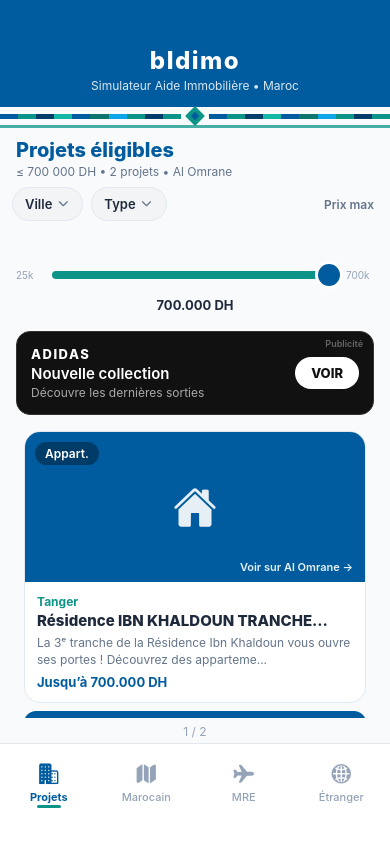
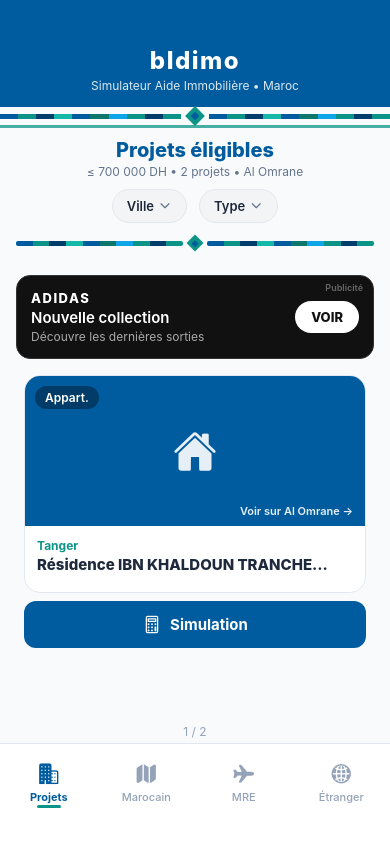
Before and after one commit to TAXI84/bldimo, a React Native app: screen / in a window 390 px wide. Built offline with nearby package versions, Linux system fonts and the light colour scheme.

Commit message:
ui: remove price slider, show surface/price ranges, zellige strip

```diff
--- a/app/projets.tsx
+++ b/app/projets.tsx
@@ -1,112 +1,108 @@
-import { useMemo, useRef, useState, useCallback } from 'react';
+import { useMemo, useRef, useState } from 'react';
 import {
-  View, Text, Image, StyleSheet, ScrollView, Dimensions, TouchableOpacity, Linking,
-  NativeSyntheticEvent, NativeScrollEvent, Modal, Pressable, PanResponder, LayoutChangeEvent,
+  View,
+  Text,
+  Image,
+  StyleSheet,
+  ScrollView,
+  Dimensions,
+  TouchableOpacity,
+  Linking,
+  NativeSyntheticEvent,
+  NativeScrollEvent,
+  Modal,
+  Pressable,
 } from 'react-native';
 import { Ionicons } from '@expo/vector-icons';
 import { getProjects, Project } from '../src/data/projects';
 import { Colors } from '../src/constants/theme';
 import AdBanner from '../src/components/AdBanner';
+import ZelligeAccent from '../src/components/ZelligeAccent';
 
 const { width: SCREEN_W } = Dimensions.get('window');
 const CARD_WIDTH = SCREEN_W - 48;
 const CARD_MARGIN = 12;
-const PRICE_MIN = 25000;
-const PRICE_MAX = 700000;
-const PRICE_STEP = 1000;
 
 const ALL_PROJECTS = getProjects();
 
 type TypeFilter = 'all' | 'appartement' | 'maison' | 'villa';
-interface Props { onSimulate?: () => void; }
+interface Props {
+  onSimulate?: () => void;
+}
 
-function snapPrice(v: number) {
-  const clamped = Math.min(PRICE_MAX, Math.max(PRICE_MIN, v));
-  return Math.round(clamped / PRICE_STEP) * PRICE_STEP;
+function formatDh(n: number) {
+  return n.toLocaleString('fr-MA');
+}
+
+/** Lignes surface / prix uniquement si données réelles présentes */
+function ProjectMeta({ project }: { project: Project }) {
+  const hasSurface =
+    project.surfaceMin != null || project.surfaceMax != null;
+  const hasPrice = project.priceMin != null || project.priceMax != null;
+
+  // Ne rien afficher si aucun des deux
+  if (!hasSurface && !hasPrice) return null;
+
+  const surfaceLine = (() => {
+    if (!hasSurface) return null;
+    const a = project.surfaceMin;
+    const b = project.surfaceMax;
+    if (a != null && b != null && a !== b) {
+      return `de ${a} m² à ${b} m²`;
+    }
+    const v = a != null ? a : b;
+    return v != null ? `${v} m²` : null;
+  })();
+
+  const priceLine = (() => {
+    if (!hasPrice) return null;
+    const a = project.priceMin;
+    const b = project.priceMax;
+    // Ne pas afficher un faux "Jusqu'à 700000" si c'est juste le plafond filtre sans min réel
+    if (a == null && b != null && b >= 700000) return null;
+    if (a != null && b != null && a !== b) {
+      return `de ${formatDh(a)} DH à ${formatDh(b)} DH`;
+    }
+    const v = a != null ? a : b;
+    return v != null ? `${formatDh(v)} DH` : null;
+  })();
+
+  if (!surfaceLine && !priceLine) return null;
+
+  return (
+    <View style={styles.metaBlock}>
+      {surfaceLine ? <Text style={styles.metaSurface}>{surfaceLine}</Text> : null}
+      {priceLine ? <Text style={styles.metaPrice}>{priceLine}</Text> : null}
+    </View>
+  );
 }
 
 export default function ProjetsScreen({ onSimulate }: Props) {
   const [index, setIndex] = useState(0);
   const [city, setCity] = useState('all');
   const [type, setType] = useState<TypeFilter>('all');
-  const [maxPrice, setMaxPrice] = useState(PRICE_MAX);
-  const [dragging, setDragging] = useState(false);
   const [cityOpen, setCityOpen] = useState(false);
   const [typeOpen, setTypeOpen] = useState(false);
   const scrollRef = useRef<ScrollView>(null);
-  const trackRef = useRef<View>(null);
-  const trackWidth = useRef(Math.max(1, SCREEN_W - 80));
-  const trackPageX = useRef(0);
 
   const cities = useMemo(() => {
     const list: string[] = [];
-    ALL_PROJECTS.forEach((p) => { if (list.indexOf(p.city) === -1) list.push(p.city); });
+    ALL_PROJECTS.forEach((p) => {
+      if (list.indexOf(p.city) === -1) list.push(p.city);
+    });
     list.sort();
     return list;
   }, []);
 
-  const filtered = useMemo(() => ALL_PROJECTS.filter((p) => {
-    if (city !== 'all' && p.city !== city) return false;
-    if (type !== 'all' && p.type !== type) return false;
-    const max = p.priceMax != null ? p.priceMax : 700000;
-    return max <= maxPrice;
-  }), [city, type, maxPrice]);
-
-  const ratio = (maxPrice - PRICE_MIN) / (PRICE_MAX - PRICE_MIN);
-
-  const applyPageX = useCallback((pageX: number) => {
-    const w = Math.max(1, trackWidth.current);
-    const local = pageX - trackPageX.current;
-    const r = Math.min(1, Math.max(0, local / w));
-    setMaxPrice(snapPrice(PRICE_MIN + r * (PRICE_MAX - PRICE_MIN)));
-  }, []);
-
-  const measureTrack = useCallback(() => {
-    const node = trackRef.current as any;
-    if (node && typeof node.measureInWindow === 'function') {
-      node.measureInWindow((x: number, _y: number, width: number) => {
-        if (typeof x === 'number') trackPageX.current = x;
-        if (width > 0) trackWidth.current = width;
-      });
-    }
-  }, []);
-
-  const panResponder = useRef(
-    PanResponder.create({
-      onStartShouldSetPanResponder: () => true,
-      onStartShouldSetPanResponderCapture: () => true,
-      onMoveShouldSetPanResponder: () => true,
-      onMoveShouldSetPanResponderCapture: () => true,
-      onPanResponderTerminationRequest: () => false,
-      onShouldBlockNativeResponder: () => true,
-      onPanResponderGrant: (evt) => {
-        try {
-          measureTrack();
-          setDragging(true);
-          if (typeof evt.nativeEvent.pageX === 'number') applyPageX(evt.nativeEvent.pageX);
-        } catch { setDragging(true); }
-      },
-      onPanResponderMove: (evt) => {
-        try {
-          if (typeof evt.nativeEvent.pageX === 'number') applyPageX(evt.nativeEvent.pageX);
-        } catch { /* ignore */ }
-      },
-      onPanResponderRelease: () => {
-        setDragging(false);
-        setIndex(0);
-        try { scrollRef.current?.scrollTo({ x: 0, animated: false }); } catch { /* ignore */ }
-      },
-      onPanResponderTerminate: () => setDragging(false),
-    })
-  ).current;
-
-  const onTrackLayout = (e: LayoutChangeEvent) => {
-    try {
-      const w = e.nativeEvent.layout.width;
-      if (w > 0) trackWidth.current = w;
-      measureTrack();
-    } catch { /* ignore */ }
-  };
+  const filtered = useMemo(
+    () =>
+      ALL_PROJECTS.filter((p) => {
+        if (city !== 'all' && p.city !== city) return false;
+        if (type !== 'all' && p.type !== type) return false;
+        return true;
+      }),
+    [city, type]
+  );
 
   const onScroll = (e: NativeSyntheticEvent<NativeScrollEvent>) => {
     const x = e.nativeEvent.contentOffset.x;
@@ -116,7 +112,11 @@
 
   const resetScroll = () => {
     setIndex(0);
-    try { scrollRef.current?.scrollTo({ x: 0, animated: false }); } catch { /* ignore */ }
+    try {
+      scrollRef.current?.scrollTo({ x: 0, animated: false });
+    } catch {
+      /* ignore */
+    }
   };
 
   const openAlOmrane = (project: Project) => {
@@ -131,7 +131,6 @@
   };
 
   const cityLabel = city === 'all' ? 'Ville' : city;
-  const bubbleLeft = 20 + ratio * Math.max(40, trackWidth.current - 40);
 
   return (
     <View style={styles.container}>
@@ -140,43 +139,33 @@
         {`≤ 700 000 DH • ${ALL_PROJECTS.length} projets • Al Omrane`}
       </Text>
 
+      {/* Filtres Ville + Type uniquement */}
       <View style={styles.filterLine}>
         <TouchableOpacity style={styles.dropBtn} onPress={() => setCityOpen(true)}>
-          <Text style={styles.dropText} numberOfLines={1}>{cityLabel}</Text>
+          <Text style={styles.dropText} numberOfLines={1}>
+            {cityLabel}
+          </Text>
           <Ionicons name="chevron-down" size={14} color={Colors.textLight} />
         </TouchableOpacity>
         <TouchableOpacity style={styles.dropBtn} onPress={() => setTypeOpen(true)}>
           <Text style={styles.dropText}>{typeLabel(type)}</Text>
           <Ionicons name="chevron-down" size={14} color={Colors.textLight} />
         </TouchableOpacity>
-        <View style={styles.priceHint}><Text style={styles.priceHintText}>Prix max</Text></View>
       </View>
 
-      <View style={styles.sliderBlock}>
-        {dragging ? (
-          <View style={[styles.bubble, { left: bubbleLeft }]}>
-            <Text style={styles.bubbleText}>{maxPrice.toLocaleString('fr-MA')} DH</Text>
-            <View style={styles.bubbleArrow} />
+      {/* Motif zellige à la place de la barre prix */}
+      <View style={styles.zelligeStrip}>
+        <View style={styles.zelligeStripSide}>
+          <ZelligeAccent />
+        </View>
+        <View style={styles.zelligeDiamond}>
+          <View style={styles.diamondOuter}>
+            <View style={styles.diamondInner} />
           </View>
-        ) : null}
-
-        <View style={styles.sliderRow}>
-          <Text style={styles.sliderHint}>25k</Text>
-          <View ref={trackRef} style={styles.sliderTrack} onLayout={onTrackLayout} {...panResponder.panHandlers}>
-            <View style={styles.sliderTrackBg} />
-            <View style={[styles.sliderFill, { width: `${ratio * 100}%` as any }]} />
-            <View style={[
-              styles.sliderThumb,
-              { left: `${Math.min(97, Math.max(3, ratio * 100))}%` as any },
-              dragging ? styles.sliderThumbActive : null,
-            ]} />
-          </View>
-          <Text style={styles.sliderHint}>700k</Text>
         </View>
-
-        {!dragging ? (
-          <Text style={styles.priceCaption}>{maxPrice.toLocaleString('fr-MA')} DH</Text>
-        ) : <View style={{ height: 18 }} />}
+        <View style={styles.zelligeStripSide}>
+          <ZelligeAccent />
+        </View>
       </View>
 
       <AdBanner />
@@ -184,19 +173,41 @@
       {filtered.length === 0 ? (
         <View style={styles.empty}>
           <Text style={styles.emptyText}>Aucun projet avec ces filtres</Text>
-          <TouchableOpacity onPress={() => { setCity('all'); setType('all'); setMaxPrice(PRICE_MAX); resetScroll(); }}>
+          <TouchableOpacity
+            onPress={() => {
+              setCity('all');
+              setType('all');
+              resetScroll();
+            }}
+          >
             <Text style={styles.resetLink}>Réinitialiser</Text>
           </TouchableOpacity>
         </View>
       ) : (
         <>
-          <ScrollView ref={scrollRef} horizontal showsHorizontalScrollIndicator={false}
-            snapToInterval={CARD_WIDTH + CARD_MARGIN * 2} decelerationRate="fast"
-            contentContainerStyle={styles.scrollContent} onScroll={onScroll} scrollEventThrottle={16}>
+          <ScrollView
+            ref={scrollRef}
+            horizontal
+            showsHorizontalScrollIndicator={false}
+            snapToInterval={CARD_WIDTH + CARD_MARGIN * 2}
+            decelerationRate="fast"
+            contentContainerStyle={styles.scrollContent}
+            onScroll={onScroll}
+            scrollEventThrottle={16}
+          >
             {filtered.map((project) => (
               <View key={project.id} style={styles.cardWrap}>
-                <TouchableOpacity style={styles.card} activeOpacity={0.95} onPress={() => openAlOmrane(project)}>
-                  <View style={[styles.imageArea, { backgroundColor: project.imageColor || '#005C9E' }]}>
+                <TouchableOpacity
+                  style={styles.card}
+                  activeOpacity={0.95}
+                  onPress={() => openAlOmrane(project)}
+                >
+                  <View
+                    style={[
+                      styles.imageArea,
+                      { backgroundColor: project.imageColor || '#005C9E' },
+                    ]}
+                  >
                     {project.imageUrl ? (
                       <Image
                         source={{ uri: project.imageUrl }}
@@ -206,26 +217,33 @@
                     ) : (
                       <Ionicons name="home" size={44} color="rgba(255,255,255,0.9)" />
                     )}
-                    <View style={styles.badge}><Text style={styles.badgeText}>{typeLabel(project.type)}</Text></View>
+                    <View style={styles.badge}>
+                      <Text style={styles.badgeText}>{typeLabel(project.type)}</Text>
+                    </View>
                     <Text style={styles.tapHint}>Voir sur Al Omrane →</Text>
                   </View>
                   <View style={styles.body}>
                     <Text style={styles.cityText}>{project.city}</Text>
-                    <Text style={styles.cardTitle} numberOfLines={2}>{project.title}</Text>
-                    <Text style={styles.desc} numberOfLines={2}>{project.description}</Text>
-                    {project.priceMax != null ? (
-                      <Text style={styles.priceMax}>Jusqu’à {project.priceMax.toLocaleString('fr-MA')} DH</Text>
-                    ) : null}
+                    <Text style={styles.cardTitle} numberOfLines={2}>
+                      {project.title}
+                    </Text>
+                    <ProjectMeta project={project} />
                   </View>
                 </TouchableOpacity>
-                <TouchableOpacity style={styles.simButton} activeOpacity={0.85} onPress={() => onSimulate && onSimulate()}>
+                <TouchableOpacity
+                  style={styles.simButton}
+                  activeOpacity={0.85}
+                  onPress={() => onSimulate && onSimulate()}
+                >
                   <Ionicons name="calculator-outline" size={20} color="#fff" />
                   <Text style={styles.simButtonText}>Simulation</Text>
                 </TouchableOpacity>
               </View>
             ))}
           </ScrollView>
-          <Text style={styles.counter}>{Math.min(index + 1, filtered.length)} / {filtered.length}</Text>
+          <Text style={styles.counter}>
+            {Math.min(index + 1, filtered.length)} / {filtered.length}
+          </Text>
         </>
       )}
 
@@ -234,12 +252,34 @@
           <View style={styles.modalBox}>
             <Text style={styles.modalTitle}>Ville</Text>
             <ScrollView style={{ maxHeight: 320 }}>
-              <TouchableOpacity style={styles.modalItem} onPress={() => { setCity('all'); setCityOpen(false); resetScroll(); }}>
+              <TouchableOpacity
+                style={styles.modalItem}
+                onPress={() => {
+                  setCity('all');
+                  setCityOpen(false);
+                  resetScroll();
+                }}
+              >
                 <Text style={styles.modalItemText}>Toutes</Text>
               </TouchableOpacity>
               {cities.map((c) => (
-                <TouchableOpacity key={c} style={styles.modalItem} onPress={() => { setCity(c); setCityOpen(false); resetScroll(); }}>
-                  <Text style={[styles.modalItemText, city === c ? styles.modalItemActive : null]}>{c}</Text>
+                <TouchableOpacity
+                  key={c}
+                  style={styles.modalItem}
+                  onPress={() => {
+                    setCity(c);
+                    setCityOpen(false);
+                    resetScroll();
+                  }}
+                >
+                  <Text
+                    style={[
+                      styles.modalItemText,
+                      city === c ? styles.modalItemActive : null,
+                    ]}
+                  >
+                    {c}
+                  </Text>
                 </TouchableOpacity>
               ))}
             </ScrollView>
@@ -251,9 +291,31 @@
         <Pressable style={styles.modalBg} onPress={() => setTypeOpen(false)}>
           <View style={styles.modalBox}>
             <Text style={styles.modalTitle}>Type de bien</Text>
-            {([['all', 'Tous'], ['appartement', 'Appartement'], ['maison', 'Maison'], ['villa', 'Villa']] as const).map(([v, label]) => (
-              <TouchableOpacity key={v} style={styles.modalItem} onPress={() => { setType(v); setTypeOpen(false); resetScroll(); }}>
-                <Text style={[styles.modalItemText, type === v ? styles.modalItemActive : null]}>{label}</Text>
+            {(
+              [
+                ['all', 'Tous'],
+                ['appartement', 'Appartement'],
+                ['maison', 'Maison'],
+                ['villa', 'Villa'],
+              ] as const
+            ).map(([v, label]) => (
+              <TouchableOpacity
+                key={v}
+                style={styles.modalItem}
+                onPress={() => {
+                  setType(v);
+                  setTypeOpen(false);
+                  resetScroll();
+                }}
+              >
+                <Text
+                  style={[
+                    styles.modalItemText,
+                    type === v ? styles.modalItemActive : null,
+                  ]}
+                >
+                  {label}
+                </Text>
               </TouchableOpacity>
             ))}
           </View>
@@ -265,48 +327,166 @@
 
 const styles = StyleSheet.create({
   container: { flex: 1, backgroundColor: Colors.background, paddingTop: 10 },
-  title: { fontSize: 20, fontWeight: '800', color: Colors.primary, paddingHorizontal: 16 },
-  subtitle: { fontSize: 12, color: Colors.textLight, paddingHorizontal: 16, marginBottom: 8, marginTop: 2 },
-  filterLine: { flexDirection: 'row', alignItems: 'center', paddingHorizontal: 12, gap: 8, marginBottom: 4 },
-  dropBtn: { flexDirection: 'row', alignItems: 'center', backgroundColor: '#F3F4F6', borderRadius: 20, paddingHorizontal: 12, paddingVertical: 8, borderWidth: 1, borderColor: Colors.border, maxWidth: 120, gap: 4 },
-  dropText: { fontSize: 13, fontWeight: '600', color: Colors.text, maxWidth: 90 },
-  priceHint: { flex: 1, alignItems: 'flex-end', paddingRight: 4 },
-  priceHintText: { fontSize: 12, color: Colors.textLight, fontWeight: '600' },
-  sliderBlock: { paddingHorizontal: 8, marginBottom: 4, minHeight: 58, justifyContent: 'flex-end' },
-  bubble: { position: 'absolute', top: 0, marginLeft: -50, backgroundColor: Colors.primary, paddingHorizontal: 12, paddingVertical: 8, borderRadius: 14, zIndex: 20, minWidth: 100, alignItems: 'center' },
-  bubbleText: { color: '#fff', fontSize: 16, fontWeight: '800' },
-  bubbleArrow: { position: 'absolute', bottom: -6, width: 0, height: 0, borderLeftWidth: 6, borderRightWidth: 6, borderTopWidth: 6, borderLeftColor: 'transparent', borderRightColor: 'transparent', borderTopColor: Colors.primary },
-  sliderRow: { flexDirection: 'row', alignItems: 'center', paddingHorizontal: 8, gap: 8, marginTop: 30 },
-  sliderHint: { fontSize: 10, color: Colors.textMuted, width: 28 },
-  sliderTrack: { flex: 1, height: 40, justifyContent: 'center' },
-  sliderTrackBg: { position: 'absolute', left: 0, right: 0, height: 8, borderRadius: 4, backgroundColor: Colors.border },
-  sliderFill: { position: 'absolute', left: 0, height: 8, borderRadius: 4, backgroundColor: Colors.secondary },
-  sliderThumb: { position: 'absolute', width: 28, height: 28, borderRadius: 14, backgroundColor: Colors.primary, marginLeft: -14, top: 6, elevation: 6, borderWidth: 3, borderColor: '#fff' },
-  sliderThumbActive: { transform: [{ scale: 1.2 }], backgroundColor: Colors.secondary },
-  priceCaption: { fontSize: 13, color: Colors.text, fontWeight: '700', textAlign: 'center', marginTop: 2, marginBottom: 2 },
+  title: {
+    fontSize: 20,
+    fontWeight: '800',
+    color: Colors.primary,
+    paddingHorizontal: 16,
+    textAlign: 'center',
+  },
+  subtitle: {
+    fontSize: 12,
+    color: Colors.textLight,
+    paddingHorizontal: 16,
+    marginBottom: 10,
+    marginTop: 2,
+    textAlign: 'center',
+  },
+  filterLine: {
+    flexDirection: 'row',
+    alignItems: 'center',
+    justifyContent: 'center',
+    paddingHorizontal: 12,
+    marginBottom: 10,
+  },
+  dropBtn: {
+    flexDirection: 'row',
+    alignItems: 'center',
+    backgroundColor: '#F3F4F6',
+    borderRadius: 20,
+    paddingHorizontal: 14,
+    paddingVertical: 8,
+    borderWidth: 1,
+    borderColor: Colors.border,
+    maxWidth: 140,
+    marginHorizontal: 6,
+  },
+  dropText: { fontSize: 13, fontWeight: '600', color: Colors.text, maxWidth: 100, marginRight: 4 },
+  zelligeStrip: {
+    flexDirection: 'row',
+    alignItems: 'center',
+    marginHorizontal: 16,
+    marginBottom: 10,
+    height: 20,
+  },
+  zelligeStripSide: { flex: 1, height: 5, overflow: 'hidden', borderRadius: 2 },
+  zelligeDiamond: { width: 24, alignItems: 'center', justifyContent: 'center' },
+  diamondOuter: {
+    width: 12,
+    height: 12,
+    backgroundColor: Colors.secondary,
+    transform: [{ rotate: '45deg' }],
+    alignItems: 'center',
+    justifyContent: 'center',
+  },
+  diamondInner: { width: 5, height: 5, backgroundColor: Colors.primary },
   scrollContent: { paddingHorizontal: 12, paddingTop: 4 },
   cardWrap: { width: CARD_WIDTH, marginHorizontal: CARD_MARGIN },
-  card: { backgroundColor: Colors.card, borderRadius: 16, overflow: 'hidden', borderWidth: 1, borderColor: Colors.border, elevation: 3 },
-  imageArea: { height: 150, alignItems: 'center', justifyContent: 'center', overflow: 'hidden' },
-  projectImage: { ...StyleSheet.absoluteFillObject, width: '100%' as any, height: '100%' as any },
-  badge: { position: 'absolute', top: 10, left: 10, backgroundColor: 'rgba(0,0,0,0.35)', paddingHorizontal: 10, paddingVertical: 4, borderRadius: 12 },
+  card: {
+    backgroundColor: Colors.card,
+    borderRadius: 16,
+    overflow: 'hidden',
+    borderWidth: 1,
+    borderColor: Colors.border,
+    elevation: 3,
+  },
+  imageArea: {
+    height: 150,
+    alignItems: 'center',
+    justifyContent: 'center',
+    overflow: 'hidden',
+  },
+  projectImage: {
+    ...StyleSheet.absoluteFillObject,
+    width: '100%' as any,
+    height: '100%' as any,
+  },
+  badge: {
+    position: 'absolute',
+    top: 10,
+    left: 10,
+    backgroundColor: 'rgba(0,0,0,0.35)',
+    paddingHorizontal: 10,
+    paddingVertical: 4,
+    borderRadius: 12,
+  },
   badgeText: { color: '#fff', fontSize: 12, fontWeight: '600' },
-  tapHint: { position: 'absolute', bottom: 8, right: 12, color: 'rgba(255,255,255,0.9)', fontSize: 11, fontWeight: '600' },
+  tapHint: {
+    position: 'absolute',
+    bottom: 8,
+    right: 12,
+    color: 'rgba(255,255,255,0.9)',
+    fontSize: 11,
+    fontWeight: '600',
+  },
   body: { padding: 12 },
-  cityText: { fontSize: 12, color: Colors.secondary, fontWeight: '700', marginBottom: 2 },
-  cardTitle: { fontSize: 15, fontWeight: '800', color: Colors.text, marginBottom: 4 },
-  desc: { fontSize: 12, color: Colors.textLight, lineHeight: 17 },
-  priceMax: { marginTop: 6, fontSize: 13, fontWeight: '700', color: Colors.primary },
-  simButton: { marginTop: 8, backgroundColor: Colors.primary, flexDirection: 'row', alignItems: 'center', justifyContent: 'center', paddingVertical: 12, borderRadius: 12 },
+  cityText: {
+    fontSize: 12,
+    color: Colors.secondary,
+    fontWeight: '700',
+    marginBottom: 2,
+  },
+  cardTitle: {
+    fontSize: 15,
+    fontWeight: '800',
+    color: Colors.text,
+    marginBottom: 6,
+  },
+  metaBlock: { marginTop: 2 },
+  metaSurface: {
+    fontSize: 13,
+    color: Colors.textLight,
+    fontWeight: '600',
+    marginBottom: 2,
+  },
+  metaPrice: {
+    fontSize: 13,
+    fontWeight: '700',
+    color: Colors.primary,
+  },
+  simButton: {
+    marginTop: 8,
+    backgroundColor: Colors.primary,
+    flexDirection: 'row',
+    alignItems: 'center',
+    justifyContent: 'center',
+    paddingVertical: 12,
+    borderRadius: 12,
+  },
   simButtonText: { color: '#fff', fontSize: 15, fontWeight: '700', marginLeft: 8 },
-  counter: { textAlign: 'center', marginTop: 6, marginBottom: 4, fontSize: 12, color: Colors.textMuted },
+  counter: {
+    textAlign: 'center',
+    marginTop: 6,
+    marginBottom: 4,
+    fontSize: 12,
+    color: Colors.textMuted,
+  },
   empty: { flex: 1, alignItems: 'center', justifyContent: 'center', padding: 24 },
   emptyText: { fontSize: 15, color: Colors.textLight, marginBottom: 12 },
   resetLink: { fontSize: 15, color: Colors.primary, fontWeight: '700' },
-  modalBg: { flex: 1, backgroundColor: 'rgba(0,0,0,0.4)', justifyContent: 'center', padding: 24 },
-  modalBox: { backgroundColor: '#fff', borderRadius: 16, padding: 16, maxHeight: '70%' },
-  modalTitle: { fontSize: 16, fontWeight: '800', color: Colors.primary, marginBottom: 12 },
-  modalItem: { paddingVertical: 12, borderBottomWidth: 1, borderBottomColor: Colors.border },
+  modalBg: {
+    flex: 1,
+    backgroundColor: 'rgba(0,0,0,0.4)',
+    justifyContent: 'center',
+    padding: 24,
+  },
+  modalBox: {
+    backgroundColor: '#fff',
+    borderRadius: 16,
+    padding: 16,
+    maxHeight: '70%',
+  },
+  modalTitle: {
+    fontSize: 16,
+    fontWeight: '800',
+    color: Colors.primary,
+    marginBottom: 12,
+  },
+  modalItem: {
+    paddingVertical: 12,
+    borderBottomWidth: 1,
+    borderBottomColor: Colors.border,
+  },
   modalItemText: { fontSize: 15, color: Colors.text },
   modalItemActive: { color: Colors.primary, fontWeight: '700' },
 });
```
